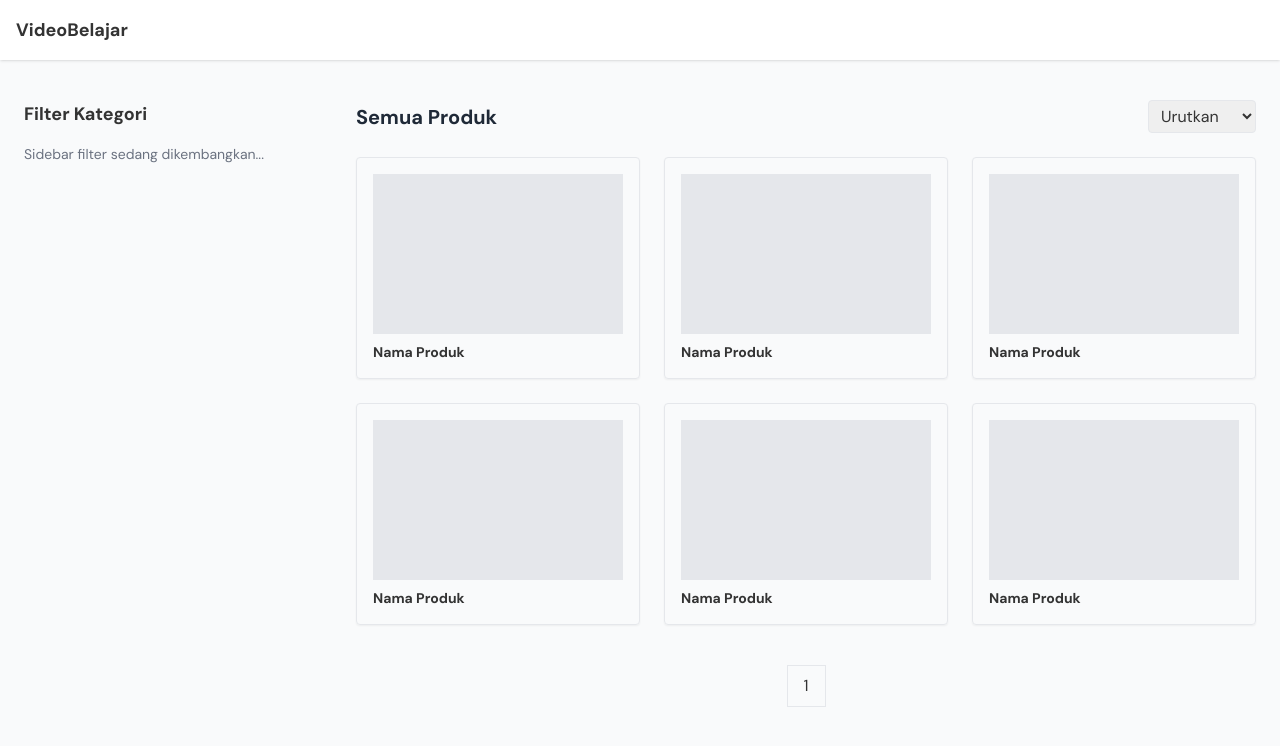
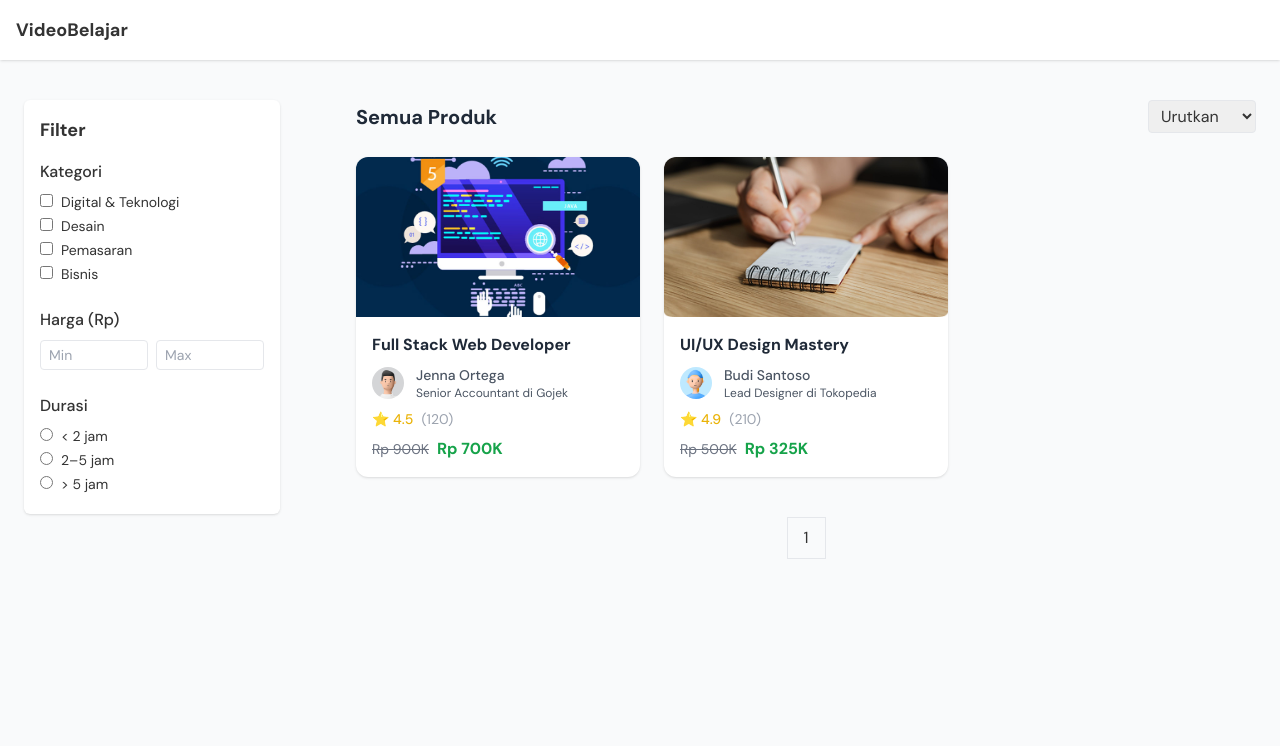
Before and after one commit to Riyanto24434/Front-End-Videobelajar, a React (Vite) app: page /semua-produk in a window 1280 px wide. Shown: the top 746 px of the page. Built offline with nearby package versions, Linux system fonts and the light colour scheme; no server answers.

Commit message:
feat: aktifkan filter interaktif di SemuaProdukPage

```diff
--- a/src/components/ProductCard.jsx
+++ b/src/components/ProductCard.jsx
@@ -1,8 +1,36 @@
-export default function ProductCard() {
+// src/components/ProductCard.jsx
+export default function ProductCard({
+  image,
+  title,
+  instructorImg,
+  instructorName,
+  instructorTitle,
+  ratingValue,
+  reviewCount,
+  originalPrice,
+  discountPrice
+}) {
   return (
-    <div className="border rounded p-4 shadow-sm">
-      <div className="h-40 bg-gray-200 mb-2"></div>
-      <h3 className="font-bold text-sm">Nama Produk</h3>
+    <div className="bg-white rounded-xl shadow hover:shadow-lg transition-all overflow-hidden">
+      <img src={image} alt={title} className="w-full h-40 object-cover" />
+      <div className="p-4 space-y-2">
+        <h3 className="font-semibold text-gray-800 line-clamp-2">{title}</h3>
+        <div className="flex items-center gap-3 mt-2">
+          <img src={instructorImg} alt={instructorName} className="w-8 h-8 rounded-full object-cover" />
+          <div className="text-sm text-gray-600">
+            <p className="font-medium">{instructorName}</p>
+            <p className="text-xs">{instructorTitle}</p>
+          </div>
+        </div>
+        <div className="flex items-center gap-2 text-sm text-yellow-500 font-medium mt-1">
+          <span>⭐ {ratingValue}</span>
+          <span className="text-gray-400 font-normal">{reviewCount}</span>
+        </div>
+        <div className="flex gap-2 items-center mt-2">
+          <span className="text-gray-500 line-through text-sm">{originalPrice}</span>
+          <span className="text-base font-semibold text-green-600">{discountPrice}</span>
+        </div>
+      </div>
     </div>
   );
 }
--- a/src/components/SidebarFilter.jsx
+++ b/src/components/SidebarFilter.jsx
@@ -1,10 +1,91 @@
-// src/components/SidebarFilter.jsx
-export default function SidebarFilter() {
+import { useState } from "react";
+
+export default function SidebarFilter({ onFilterChange }) {
+  const [selectedCategories, setSelectedCategories] = useState([]);
+  const [priceRange, setPriceRange] = useState({ min: "", max: "" });
+  const [selectedDuration, setSelectedDuration] = useState("");
+
+  const categories = ["Digital & Teknologi", "Desain", "Pemasaran", "Bisnis"];
+  const durations = ["< 2 jam", "2–5 jam", "> 5 jam"];
+
+  const handleCategoryChange = (category) => {
+    const updated = selectedCategories.includes(category)
+      ? selectedCategories.filter((c) => c !== category)
+      : [...selectedCategories, category];
+    setSelectedCategories(updated);
+    onFilterChange({ selectedCategories: updated, priceRange, selectedDuration });
+  };
+
+  const handlePriceChange = (e) => {
+    const updated = { ...priceRange, [e.target.name]: e.target.value };
+    setPriceRange(updated);
+    onFilterChange({ selectedCategories, priceRange: updated, selectedDuration });
+  };
+
+  const handleDurationChange = (duration) => {
+    setSelectedDuration(duration);
+    onFilterChange({ selectedCategories, priceRange, selectedDuration: duration });
+  };
+
   return (
-    <div>
-      <h2 className="font-semibold text-lg mb-4">Filter Kategori</h2>
-      {/* Isi filter akan ditambahkan nanti */}
-      <p className="text-gray-500 text-sm">Sidebar filter sedang dikembangkan...</p>
-    </div>
+    <aside className="w-full lg:w-64 p-4 bg-white shadow rounded-md">
+      <h3 className="text-lg font-semibold mb-4">Filter</h3>
+
+      {/* Kategori */}
+      <div className="mb-6">
+        <h4 className="font-medium mb-2">Kategori</h4>
+        {categories.map((category) => (
+          <label key={category} className="block text-sm mb-1">
+            <input
+              type="checkbox"
+              className="mr-2"
+              checked={selectedCategories.includes(category)}
+              onChange={() => handleCategoryChange(category)}
+            />
+            {category}
+          </label>
+        ))}
+      </div>
+
+      {/* Harga */}
+      <div className="mb-6">
+        <h4 className="font-medium mb-2">Harga (Rp)</h4>
+        <div className="flex gap-2">
+          <input
+            type="number"
+            name="min"
+            placeholder="Min"
+            value={priceRange.min}
+            onChange={handlePriceChange}
+            className="w-full border rounded px-2 py-1 text-sm"
+          />
+          <input
+            type="number"
+            name="max"
+            placeholder="Max"
+            value={priceRange.max}
+            onChange={handlePriceChange}
+            className="w-full border rounded px-2 py-1 text-sm"
+          />
+        </div>
+      </div>
+
+      {/* Durasi */}
+      <div>
+        <h4 className="font-medium mb-2">Durasi</h4>
+        {durations.map((dur) => (
+          <label key={dur} className="block text-sm mb-1">
+            <input
+              type="radio"
+              name="duration"
+              className="mr-2"
+              checked={selectedDuration === dur}
+              onChange={() => handleDurationChange(dur)}
+            />
+            {dur}
+          </label>
+        ))}
+      </div>
+    </aside>
   );
 }
--- a/src/pages/SemuaProdukPage.jsx
+++ b/src/pages/SemuaProdukPage.jsx
@@ -1,11 +1,78 @@
 // src/pages/SemuaProdukPage.jsx
+import { useState, useEffect } from "react";
 import Navbar from "@/components/Navbar";
 import SidebarFilter from "@/components/SidebarFilter";
 import SortDropdown from "@/components/SortDropdown";
 import ProductCard from "@/components/ProductCard";
 import Pagination from "@/components/Pagination";
 
+const courseData = [
+  {
+    image: "/Images/images-kelas/1.jpg",
+    title: "Full Stack Web Developer",
+    instructorImg: "/Images/Avatar Pengajar/1.png",
+    instructorName: "Jenna Ortega",
+    instructorTitle: "Senior Accountant di Gojek",
+    ratingValue: "4.5",
+    reviewCount: "(120)",
+    originalPrice: "Rp 900K",
+    discountPrice: "Rp 700K"
+  },
+  {
+    image: "/Images/images-kelas/2.png",
+    title: "UI/UX Design Mastery",
+    instructorImg: "/Images/Avatar Pengajar/2.png",
+    instructorName: "Budi Santoso",
+    instructorTitle: "Lead Designer di Tokopedia",
+    ratingValue: "4.9",
+    reviewCount: "(210)",
+    originalPrice: "Rp 500K",
+    discountPrice: "Rp 325K"
+  },
+  // Tambah lainnya sesuai kebutuhan
+];
+
 export default function SemuaProdukPage() {
+  const [filter, setFilter] = useState({});
+  const [filteredCourses, setFilteredCourses] = useState(courseData);
+
+  useEffect(() => {
+    let result = [...courseData];
+
+    // Filter kategori
+    if (filter.selectedCategories?.length) {
+      result = result.filter((course) =>
+        filter.selectedCategories.some((cat) =>
+          course.title.toLowerCase().includes(cat.toLowerCase())
+        )
+      );
+    }
+
+    // Filter harga
+    const min = parseInt(filter.priceRange?.min || 0);
+    const max = parseInt(filter.priceRange?.max || Infinity);
+    if (filter.priceRange?.min || filter.priceRange?.max) {
+      result = result.filter((course) => {
+        const harga = parseInt(course.discountPrice.replace(/\D/g, ""));
+        return harga >= min && harga <= max;
+      });
+    }
+
+    // Filter durasi dummy
+    if (filter.selectedDuration) {
+      if (filter.selectedDuration === "< 2 jam") {
+        result = result.filter((c) => c.title.includes("1"));
+      } else if (filter.selectedDuration === "2–5 jam") {
+        result = result.filter((c) => c.title.includes("4"));
+      } else if (filter.selectedDuration === "> 5 jam") {
+        result = result.filter((c) => c.title.includes("8"));
+      }
+    }
+
+    setFilteredCourses(result);
+  }, [filter]);
+
+
   return (
     <div className="min-h-screen bg-gray-50">
       <Navbar />
@@ -13,7 +80,7 @@ export default function SemuaProdukPage() {
       <main className="max-w-[1300px] mx-auto px-4 md:px-6 py-10 flex flex-col lg:flex-row gap-8">
         {/* Sidebar Filter */}
         <aside className="w-full lg:w-1/4">
-          <SidebarFilter />
+          <SidebarFilter onFilterChange={(f) => setFilter(f)} />
         </aside>
 
         {/* Konten Produk */}
@@ -23,11 +90,14 @@ export default function SemuaProdukPage() {
             <SortDropdown />
           </div>
 
-          <div className="grid grid-cols-1 sm:grid-cols-2 md:grid-cols-3 gap-6">
-            {/* Dummy produk */}
-            {[...Array(6)].map((_, i) => (
-              <ProductCard key={i} />
-            ))}
+          <div className="grid grid-cols-1 sm:grid-cols-2 lg:grid-cols-3 gap-6 mt-6">
+            {filteredCourses.length > 0 ? (
+              filteredCourses.map((course, index) => (
+                <ProductCard key={index} {...course} />
+              ))
+            ) : (
+              <p className="col-span-full text-center text-gray-500">Tidak ada produk yang cocok dengan filter.</p>
+            )}
           </div>
 
           <div className="mt-10">
```
